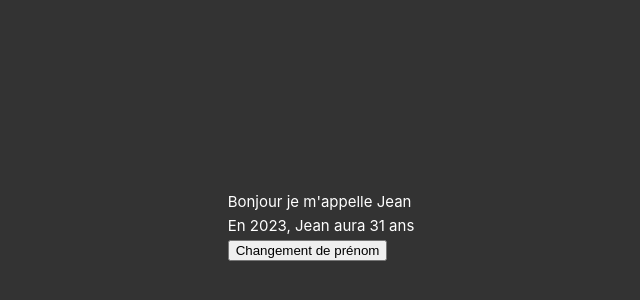
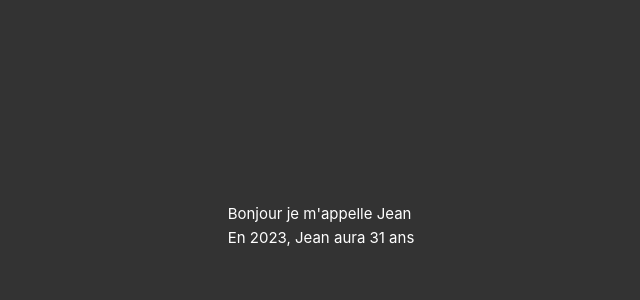
Before and after one commit to RaphBdt/vue-challenge, a Vue app: page / in a window 1280 px wide. Shown: the part 174-474 px from the top of the page, without its empty margins (319-959 px from the left). Built offline with nearby package versions, Linux system fonts and the light colour scheme.

Commit message:
niveau 12

```diff
--- a/src/components/HelloWorld.vue
+++ b/src/components/HelloWorld.vue
@@ -34,7 +34,7 @@ export default {
     <div id="age">
       <p>En {{ year }}, {{ firstname }} aura {{ age }} ans</p>
     </div>
-    <button id="crazy-button" @click="changeFirstname">
+    <button v-if="buttonVisible" id="crazy-button" @click="changeFirstname">
       Changement de prénom
     </button>
   </div>
```
